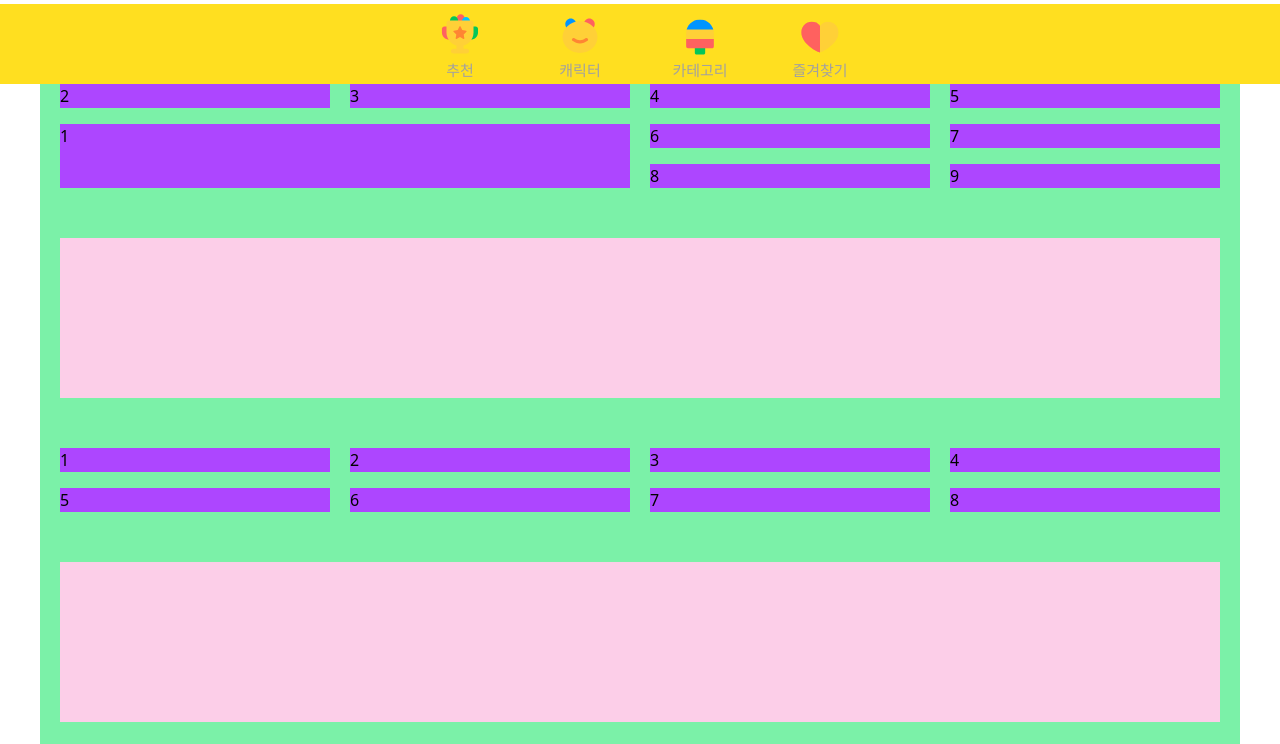
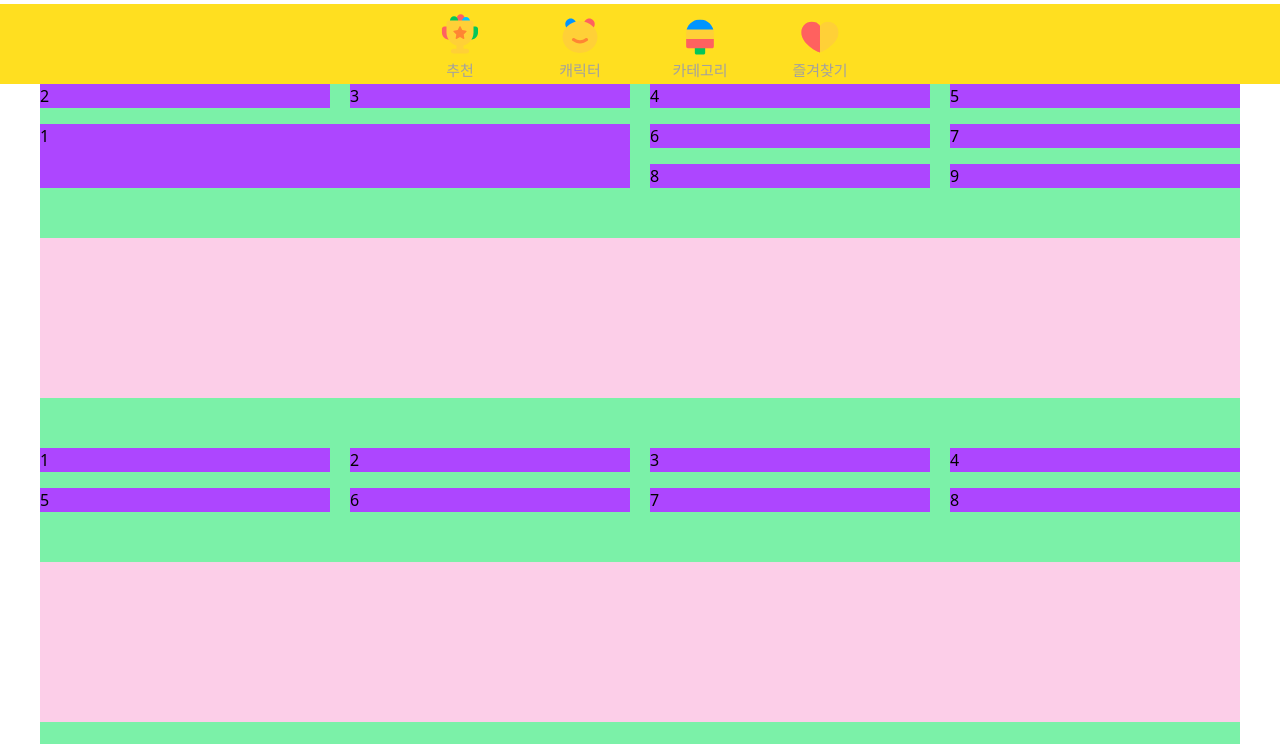
Before and after one commit to FRONTENDBOOTCAMP-13th/love-and-freedom, a website built with Vite: page src/pages/home/home.html in a window 1280 px wide. Shown: the part 56-800 px from the top of the page. Built offline with nearby package versions, Linux system fonts and the light colour scheme; a web font is replaced by a local one.

Commit message:
:lipstick: style: 1024px 이상에서 기본 레이아웃 여백 수정 1024px 이상에서 main의 padding-inline을 0 으로 변경했습니다.

```diff
--- a/src/components/base-layout/base-layout.css
+++ b/src/components/base-layout/base-layout.css
@@ -32,7 +32,7 @@
   }
 }
 main {
-  @apply px-5 box-border pb-10 lg:pb-[296px];
+  @apply px-5 lg:px-0 box-border pb-10 lg:pb-[296px];
   .card-component-wrap {
     @apply grid grid-cols-subgrid col-span-full ts:gap-x-[14px] gap-y-[20px] lg:gap-x-[20px] lg:gap-y-[16px];
     > ul {
```
